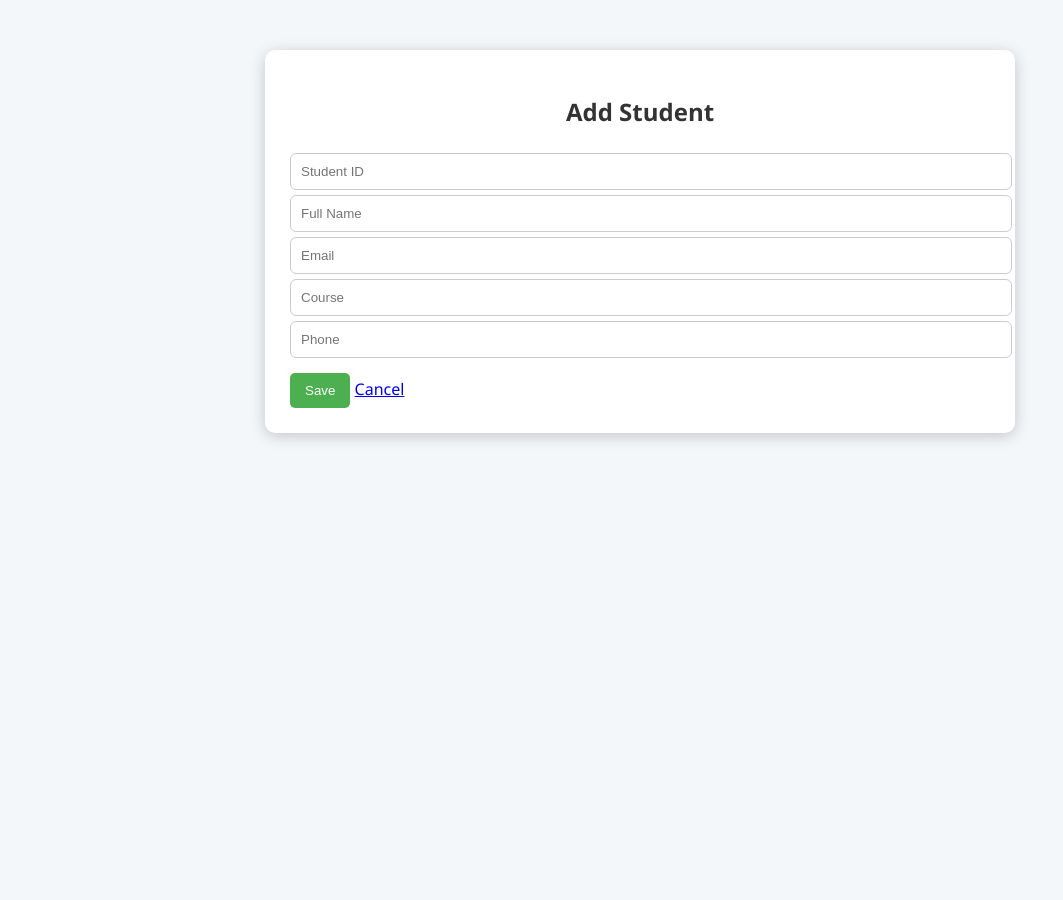
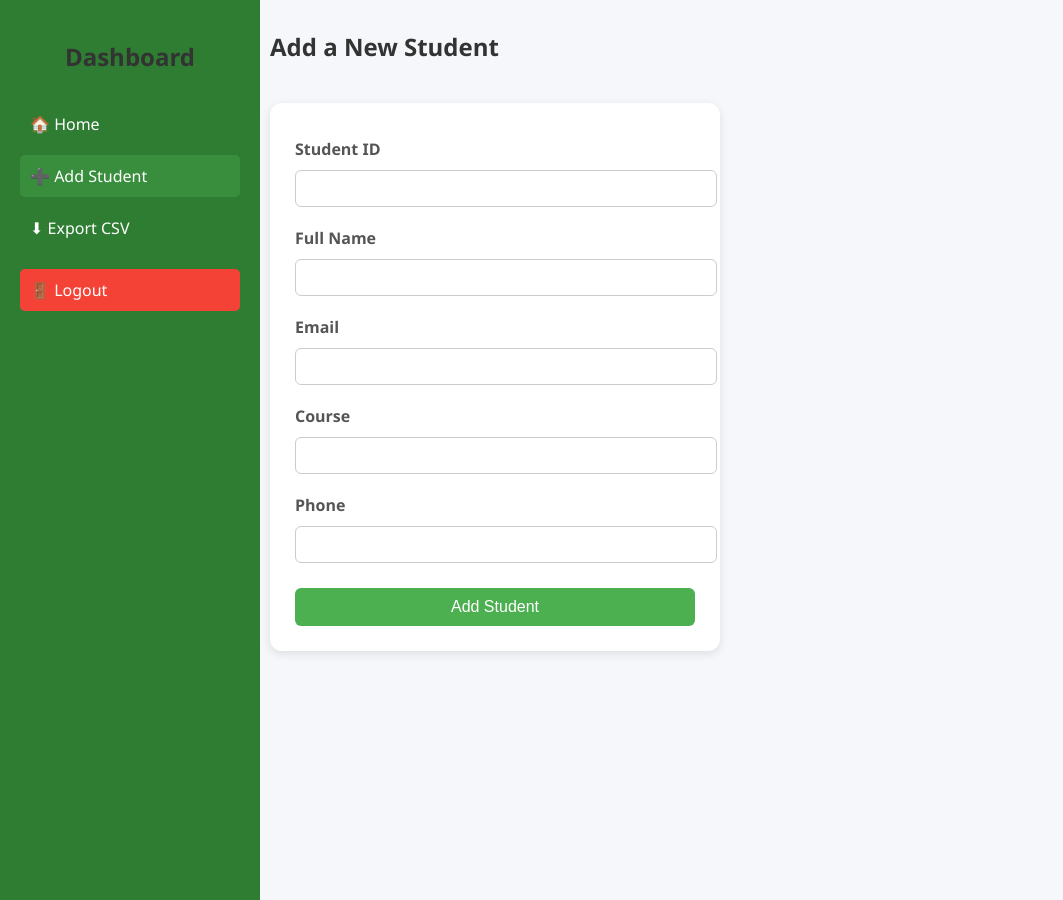
Before and after one commit to andreiiiii22/andreiiiii22.github.student.system, a PHP site: page /add.php in a window 1280 px wide. Shown: the whole page, without its empty margins (0-1063 px from the left). Run offline with PHP 8.4, Linux system fonts and the light colour scheme; a user stored in the database is signed in.

Commit message:
Update add.php

```diff
--- a/add.php
+++ b/add.php
@@ -1,55 +1,185 @@
 <?php
 session_start();
 include 'db.php';
-if ($_SESSION['role'] != 'admin') {
-    header("Location: index.php");
-    exit;
+
+// Redirect to login if not authenticated
+if (!isset($_SESSION['username'])) {
+    header("Location: login.php");
+    exit();
 }
 
-$message = "";
-
-if ($_SERVER["REQUEST_METHOD"] == "POST") {
+$msg = "";
+if ($_SERVER['REQUEST_METHOD'] === 'POST') {
     $student_id = trim($_POST['student_id']);
     $name = trim($_POST['name']);
     $email = trim($_POST['email']);
     $course = trim($_POST['course']);
     $phone = trim($_POST['phone']);
 
-    $check = $conn->prepare("SELECT * FROM students WHERE student_id = ? OR email = ?");
-    $check->bind_param("ss", $student_id, $email);
-    $check->execute();
-    $check_result = $check->get_result();
-
-    if ($check_result->num_rows > 0) {
-        $message = "Student already exists!";
+    if ($student_id && $name && $email && $course && $phone) {
+        $check = $conn->query("SELECT * FROM students WHERE student_id='$student_id' OR email='$email'");
+        if ($check->num_rows > 0) {
+            $msg = "<p class='error'>❌ Student already exists in the system.</p>";
+        } else {
+            $stmt = $conn->prepare("INSERT INTO students (student_id, name, email, course, phone) VALUES (?, ?, ?, ?, ?)");
+            $stmt->bind_param("sssss", $student_id, $name, $email, $course, $phone);
+            $stmt->execute();
+            $msg = "<p class='success'>✅ Student added successfully!</p>";
+            $stmt->close();
+        }
     } else {
-        $stmt = $conn->prepare("INSERT INTO students (student_id, name, email, course, phone) VALUES (?, ?, ?, ?, ?)");
-        $stmt->bind_param("sssss", $student_id, $name, $email, $course, $phone);
-        $stmt->execute();
-        header("Location: index.php");
-        exit;
+        $msg = "<p class='error'>⚠ Please fill in all fields.</p>";
     }
 }
 ?>
+
 <!DOCTYPE html>
-<html>
+<html lang="en">
 <head>
+    <meta charset="UTF-8">
     <title>Add Student</title>
-    <link rel="stylesheet" href="style.css">
+    <link rel="stylesheet" href="css/style.css">
+    <style>
+        body {
+            margin: 0;
+            font-family: 'Segoe UI', sans-serif;
+            background-color: #f5f7fa;
+            display: flex;
+        }
+        .sidebar {
+            width: 220px;
+            background: #2e7d32;
+            color: white;
+            height: 100vh;
+            padding: 20px;
+            position: fixed;
+        }
+        .sidebar h2 {
+            text-align: center;
+            margin-bottom: 30px;
+        }
+        .sidebar a {
+            display: block;
+            color: white;
+            text-decoration: none;
+            padding: 10px;
+            border-radius: 5px;
+            margin-bottom: 10px;
+            transition: 0.3s;
+        }
+        .sidebar a:hover {
+            background-color: #388e3c;
+        }
+
+        .main-content {
+            margin-left: 240px;
+            padding: 30px;
+            flex: 1;
+        }
+        .header {
+            display: flex;
+            justify-content: space-between;
+            align-items: center;
+        }
+        .header h2 {
+            margin: 0;
+        }
+        .logout-btn {
+            background-color: #f44336;
+            padding: 8px 12px;
+            color: white;
+            border-radius: 5px;
+            text-decoration: none;
+        }
+        .form-container {
+            background: white;
+            padding: 25px;
+            border-radius: 12px;
+            box-shadow: 0 3px 10px rgba(0,0,0,0.1);
+            width: 400px;
+            margin-top: 40px;
+            animation: fadeIn 0.6s ease;
+        }
+        @keyframes fadeIn {
+            from {opacity: 0; transform: translateY(-10px);}
+            to {opacity: 1; transform: translateY(0);}
+        }
+        label {
+            display: block;
+            margin: 10px 0 5px;
+            color: #333;
+            font-weight: 600;
+        }
+        input {
+            width: 100%;
+            padding: 10px;
+            border: 1px solid #bbb;
+            border-radius: 6px;
+            margin-bottom: 10px;
+        }
+        button {
+            background-color: #4CAF50;
+            border: none;
+            padding: 10px;
+            width: 100%;
+            color: white;
+            font-size: 16px;
+            border-radius: 6px;
+            cursor: pointer;
+            transition: 0.3s;
+        }
+        button:hover {
+            background-color: #45a049;
+        }
+        .success {
+            color: green;
+            font-weight: bold;
+            margin-bottom: 10px;
+        }
+        .error {
+            color: red;
+            font-weight: bold;
+            margin-bottom: 10px;
+        }
+    </style>
 </head>
 <body>
-<div class="container">
-    <h2>Add Student</h2>
-    <?php if ($message) echo "<p class='error'>$message</p>"; ?>
-    <form method="POST" action="">
-        <input type="text" name="student_id" placeholder="Student ID" required>
-        <input type="text" name="name" placeholder="Full Name" required>
-        <input type="email" name="email" placeholder="Email" required>
-        <input type="text" name="course" placeholder="Course" required>
-        <input type="text" name="phone" placeholder="Phone" required>
-        <button type="submit">Save</button>
-        <a href="index.php" class="btn cancel">Cancel</a>
-    </form>
+
+<div class="sidebar">
+    <h2>Dashboard</h2>
+    <a href="index.php">🏠 Home</a>
+    <a href="add.php" style="background-color:#388e3c;">➕ Add Student</a>
+    <a href="export.php">⬇ Export CSV</a>
+    <a href="logout.php" class="logout-btn" style="margin-top:20px;">🚪 Logout</a>
 </div>
+
+<div class="main-content">
+    <div class="header">
+        <h2>Add a New Student</h2>
+    </div>
+
+    <div class="form-container">
+        <?= $msg ?>
+        <form method="POST">
+            <label>Student ID</label>
+            <input type="text" name="student_id" required>
+
+            <label>Full Name</label>
+            <input type="text" name="name" required>
+
+            <label>Email</label>
+            <input type="email" name="email" required>
+
+            <label>Course</label>
+            <input type="text" name="course" required>
+
+            <label>Phone</label>
+            <input type="text" name="phone" required>
+
+            <button type="submit">Add Student</button>
+        </form>
+    </div>
+</div>
+
 </body>
 </html>
```
